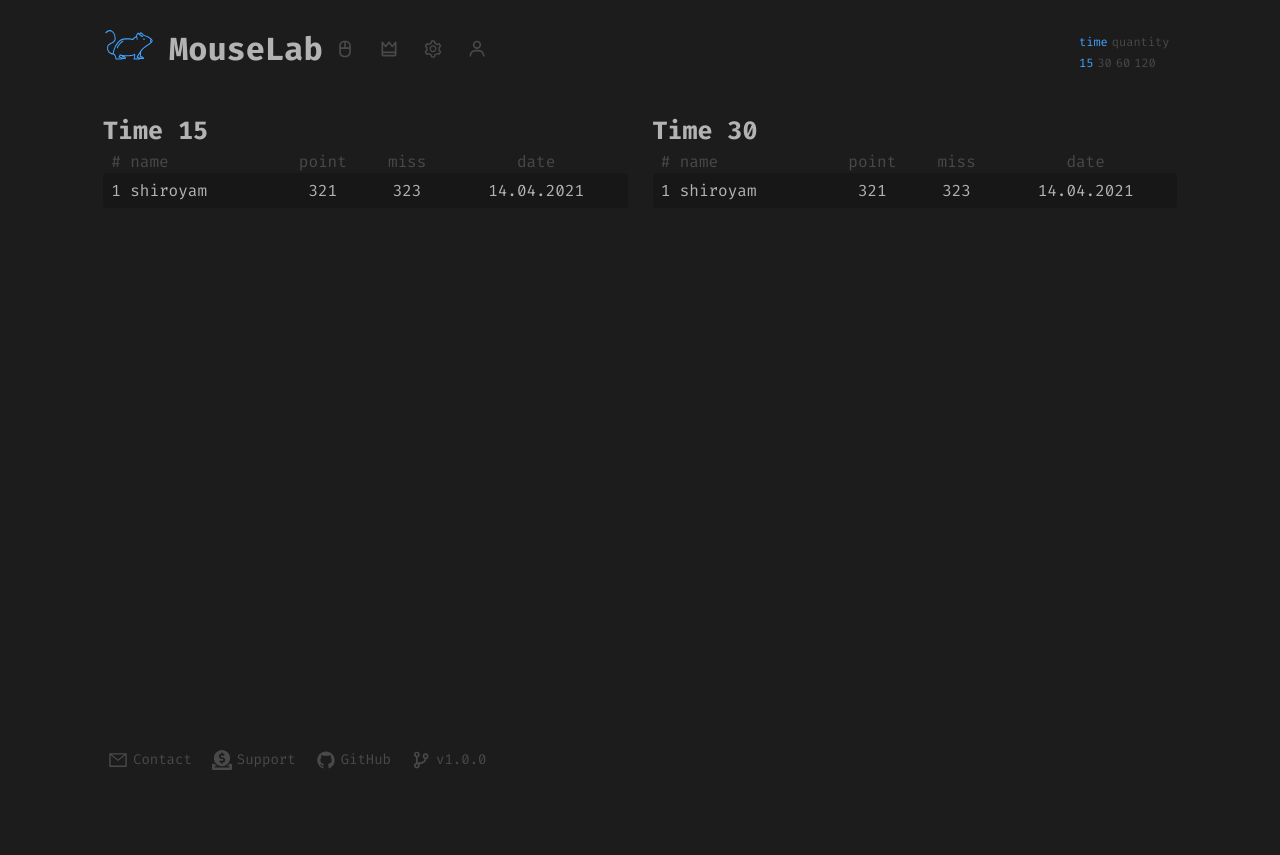
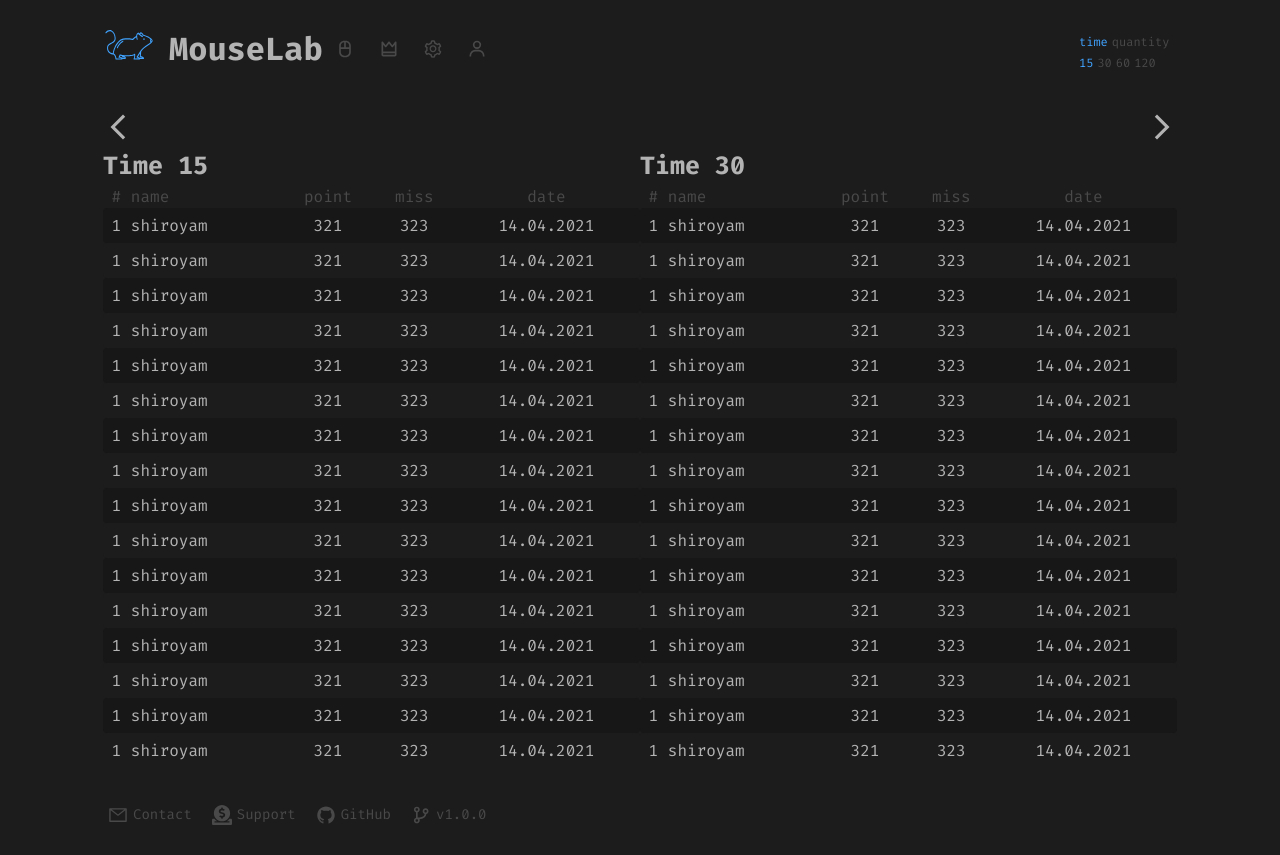
Before and after one commit to Shiroyam/Mouselab, a Next.js app: page /leaderboard in a window 1280 px wide. Before the commit the page ends 800 px from the top, so only its background shows below. Built offline with nearby package versions, Linux system fonts and the light colour scheme.

Commit message:
сделал слайдер для таблиц

```diff
--- a/components/table/Table.tsx
+++ b/components/table/Table.tsx
@@ -4,7 +4,7 @@ import styles from "./table.module.scss";
 export const Table: FC = () => {
   return (
     <>
-      <div className={styles.t1}>
+      <div className={styles.wrapper}>
         <table className={styles.table}>
           <thead>
             <tr>
@@ -23,6 +23,167 @@ export const Table: FC = () => {
               <td>323</td>
               <td>14.04.2021</td>
             </tr>
+            <tr className={styles.column}>
+              <td>1</td>
+              <td>shiroyam</td>
+              <td>321</td>
+              <td>323</td>
+              <td>14.04.2021</td>
+            </tr>
+            <tr className={styles.column}>
+              <td>1</td>
+              <td>shiroyam</td>
+              <td>321</td>
+              <td>323</td>
+              <td>14.04.2021</td>
+            </tr>
+            <tr className={styles.column}>
+              <td>1</td>
+              <td>shiroyam</td>
+              <td>321</td>
+              <td>323</td>
+              <td>14.04.2021</td>
+            </tr>
+            <tr className={styles.column}>
+              <td>1</td>
+              <td>shiroyam</td>
+              <td>321</td>
+              <td>323</td>
+              <td>14.04.2021</td>
+            </tr>
+            <tr className={styles.column}>
+              <td>1</td>
+              <td>shiroyam</td>
+              <td>321</td>
+              <td>323</td>
+              <td>14.04.2021</td>
+            </tr>
+            <tr className={styles.column}>
+              <td>1</td>
+              <td>shiroyam</td>
+              <td>321</td>
+              <td>323</td>
+              <td>14.04.2021</td>
+            </tr>
+            <tr className={styles.column}>
+              <td>1</td>
+              <td>shiroyam</td>
+              <td>321</td>
+              <td>323</td>
+              <td>14.04.2021</td>
+            </tr>
+            <tr className={styles.column}>
+              <td>1</td>
+              <td>shiroyam</td>
+              <td>321</td>
+              <td>323</td>
+              <td>14.04.2021</td>
+            </tr>
+            <tr className={styles.column}>
+              <td>1</td>
+              <td>shiroyam</td>
+              <td>321</td>
+              <td>323</td>
+              <td>14.04.2021</td>
+            </tr>
+            <tr className={styles.column}>
+              <td>1</td>
+              <td>shiroyam</td>
+              <td>321</td>
+              <td>323</td>
+              <td>14.04.2021</td>
+            </tr>
+            <tr className={styles.column}>
+              <td>1</td>
+              <td>shiroyam</td>
+              <td>321</td>
+              <td>323</td>
+              <td>14.04.2021</td>
+            </tr>
+            <tr className={styles.column}>
+              <td>1</td>
+              <td>shiroyam</td>
+              <td>321</td>
+              <td>323</td>
+              <td>14.04.2021</td>
+            </tr>
+            <tr className={styles.column}>
+              <td>1</td>
+              <td>shiroyam</td>
+              <td>321</td>
+              <td>323</td>
+              <td>14.04.2021</td>
+            </tr>
+            <tr className={styles.column}>
+              <td>1</td>
+              <td>shiroyam</td>
+              <td>321</td>
+              <td>323</td>
+              <td>14.04.2021</td>
+            </tr>
+            <tr className={styles.column}>
+              <td>1</td>
+              <td>shiroyam</td>
+              <td>321</td>
+              <td>323</td>
+              <td>14.04.2021</td>
+            </tr>
+            <tr className={styles.column}>
+              <td>1</td>
+              <td>shiroyam</td>
+              <td>321</td>
+              <td>323</td>
+              <td>14.04.2021</td>
+            </tr>
+            <tr className={styles.column}>
+              <td>1</td>
+              <td>shiroyam</td>
+              <td>321</td>
+              <td>323</td>
+              <td>14.04.2021</td>
+            </tr>
+            <tr className={styles.column}>
+              <td>1</td>
+              <td>shiroyam</td>
+              <td>321</td>
+              <td>323</td>
+              <td>14.04.2021</td>
+            </tr>
+            <tr className={styles.column}>
+              <td>1</td>
+              <td>shiroyam</td>
+              <td>321</td>
+              <td>323</td>
+              <td>14.04.2021</td>
+            </tr>
+            <tr className={styles.column}>
+              <td>1</td>
+              <td>shiroyam</td>
+              <td>321</td>
+              <td>323</td>
+              <td>14.04.2021</td>
+            </tr>
+            <tr className={styles.column}>
+              <td>1</td>
+              <td>shiroyam</td>
+              <td>321</td>
+              <td>323</td>
+              <td>14.04.2021</td>
+            </tr>
+            <tr className={styles.column}>
+              <td>1</td>
+              <td>shiroyam</td>
+              <td>321</td>
+              <td>323</td>
+              <td>14.04.2021</td>
+            </tr>
+            <tr className={styles.column}>
+              <td>1</td>
+              <td>shiroyam</td>
+              <td>321</td>
+              <td>323</td>
+              <td>14.04.2021</td>
+            </tr>
           </tbody>
         </table>
       </div>
--- a/components/table/table.module.scss
+++ b/components/table/table.module.scss
@@ -1,8 +1,9 @@
 @use "../../styles/var.scss" as varible;
 
-.t1 {
+.wrapper {
+  min-height: 300px;
+  max-height: 580px;
   overflow-y: scroll;
-  max-height: 510px;
   .table {
     color: varible.$color--ui;
     border-collapse: collapse;
--- a/package.json
+++ b/package.json
@@ -13,6 +13,7 @@
     "@reduxjs/toolkit": "^1.8.3",
     "@types/react-redux": "^7.1.24",
     "classnames": "^2.3.1",
+    "keen-slider": "^6.7.0",
     "next": "12.2.3",
     "react": "18.2.0",
     "react-dom": "18.2.0",
--- a/pages/leaderboard/index.tsx
+++ b/pages/leaderboard/index.tsx
@@ -1,19 +1,66 @@
 import { NextPage } from "next";
+import { useState } from "react";
 import { Table } from "../../components/table/Table";
+import { useKeenSlider } from "keen-slider/react";
+import { MdOutlineArrowBackIosNew } from "react-icons/md";
+import cn from "classnames";
 import styles from "./leaderboard.module.scss";
+import "keen-slider/keen-slider.min.css";
 
 export const Leaderboard: NextPage = () => {
+  const [currentSlide, setCurrentSlide] = useState(0);
+  const [loaded, setLoaded] = useState(false);
+  const [sliderRef, instanceRef] = useKeenSlider<HTMLDivElement>({
+    initial: 0,
+    slides: {
+      perView: 2,
+    },
+    slideChanged(slider) {
+      setCurrentSlide(slider.track.details.rel);
+    },
+    created() {
+      setLoaded(true);
+    },
+  });
   return (
+    <>
       <div className={styles.leaderboard}>
-      <div className={styles.table}>
+        {loaded && instanceRef.current && (
+          <div className={styles.arrows}>
+            <MdOutlineArrowBackIosNew
+              onClick={(e: any) =>
+                e.stopPropagation() || instanceRef.current?.prev()
+              }
+              className={styles.arrow}
+            />
+            <MdOutlineArrowBackIosNew
+              onClick={(e: any) =>
+                e.stopPropagation() || instanceRef.current?.next()
+              }
+              className={styles.arrow}
+            />
+          </div>
+        )}
+        <div ref={sliderRef} className={cn("keen-slider")}>
+          <div className={cn("keen-slider__slide", styles.table)}>
             <div className={styles.title}>Time 15</div>
             <Table />
           </div>
-      <div className={styles.table}>
+          <div className={cn("keen-slider__slide", styles.table)}>
             <div className={styles.title}>Time 30</div>
             <Table />
           </div>
+          <div className={cn("keen-slider__slide", styles.table)}>
+            <div className={styles.title}>Time 60</div>
+            <Table />
           </div>
+          <div className={cn("keen-slider__slide", styles.table)}>
+            <div className={styles.title}>Time 120</div>
+            <Table />
+          </div>
+        </div>
+      </div>
+    </>
   );
 };
 
--- a/pages/leaderboard/leaderboard.module.scss
+++ b/pages/leaderboard/leaderboard.module.scss
@@ -1,10 +1,9 @@
 @use "../../styles/var.scss" as varible;
 
 .leaderboard {
+  position: relative;
   width: 100%;
-  display: grid;
-  grid-column-gap: 25px;
-  grid-template-columns: 1fr 1fr;
+
   .table {
     .title {
       font-weight: 600;
@@ -13,4 +12,26 @@
       color: varible.$color--secondary;
     }
   }
+  .arrows {
+    cursor: pointer;
+    color: varible.$color--secondary;
+    .arrow {
+      height: 30px;
+      width: 30px;
+    }
+    .arrow:nth-child(2) {
+      height: 30px;
+      width: 30px;
+      position: absolute;
+      transform: rotate(180deg);
+      right: 0;
+    }
+
+    &:hover {
+      color: varible.$color--primary;
+    }
+    &:active {
+      color: varible.$color--secondary;
+    }
+  }
 }
```
Also changed, not shown: 1 other file (tests, documents, lock files or other folders). Lines whose indentation alone changed are shown as unchanged.
